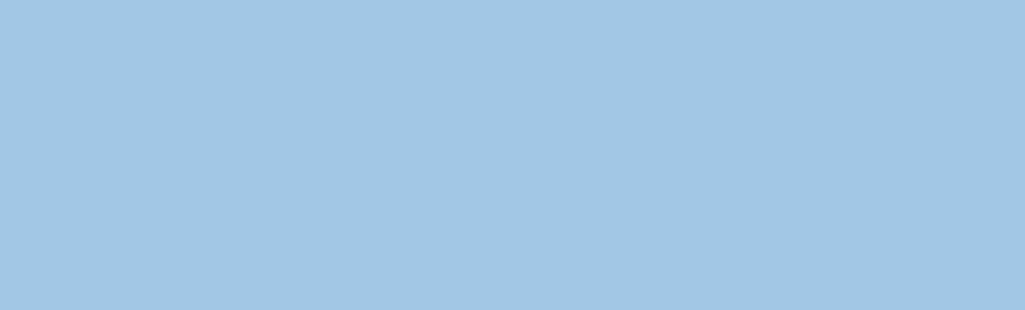
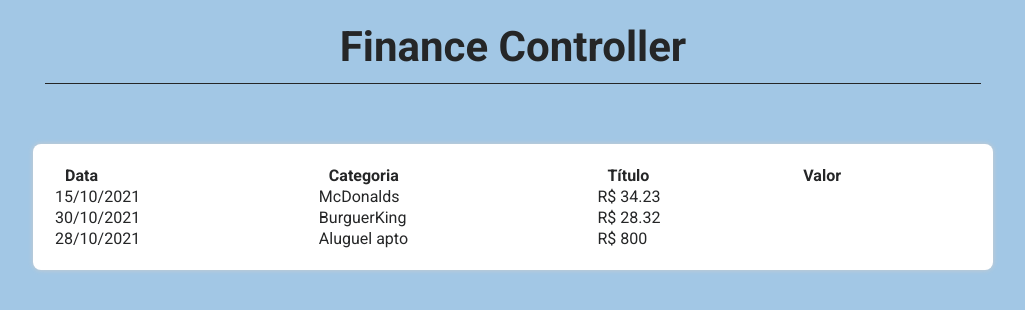
Before and after one commit to rodrigonahid/react-week, a React (Create React App) app: page /finances in a window 1280 px wide. Shown: the top 310 px of the page, without its empty margins (127-1152 px from the left). Built offline with nearby package versions, Linux system fonts and the light colour scheme.

Commit message:
Avançando

```diff
--- a/public/index.html
+++ b/public/index.html
@@ -30,7 +30,7 @@
       work correctly both with client-side routing and a non-root public URL.
       Learn how to configure a non-root public URL by running `npm run build`.
     -->
-    <title>React App</title>
+    <title>5 day w/ React</title>
   </head>
   <body>
     <noscript>You need to enable JavaScript to run this app.</noscript>
--- a/src/App.tsx
+++ b/src/App.tsx
@@ -2,6 +2,7 @@ import React from 'react';
 import { TodoList } from './TodoList';
 import { BrowserRouter, Route} from "react-router-dom";
 import { Home } from './Home';
+import { Finances } from './Finances';
 
 function App() {
 
@@ -9,6 +10,7 @@ function App() {
     <BrowserRouter>
       <Route exact path='/' component={Home} />
       <Route path='/todo-list' component={TodoList} />
+      <Route path='/finances' component={Finances} />
     </BrowserRouter>
   );
 }
--- /dev/null
+++ b/src/Finances.tsx
@@ -0,0 +1,40 @@
+import React from "react";
+import styled from "styled-components";
+import { Container, Header } from "./App.styles";
+import { FinanceItems, Item } from "./data/FinanceItems";
+import { Categories } from "./data/Categories";
+import { getCurrentMonth, filterListByMonth } from "./components/DateFilter";
+import { TableArea } from "./components/TableArea";
+
+const FinancesWrapper = styled.div`
+
+`;
+
+const Info = styled.section``;
+const Insert = styled.section``;
+
+export function Finances(){
+  const [list, setList] = React.useState(FinanceItems);
+  const [filteredList, setFilteredList] = React.useState<Item[]>([]);
+  const [currentMonth, setCurrentMonth] = React.useState(getCurrentMonth());
+
+  React.useEffect(()=>{
+    setFilteredList(filterListByMonth(list, currentMonth));
+  },[list,currentMonth])
+
+  return (
+    <Container>
+      <Header>
+        <h1>Finance Controller</h1>
+      </Header>
+      <FinancesWrapper>
+
+        <Info></Info>
+        <Insert></Insert>
+
+        <TableArea list={filteredList} />
+
+      </FinancesWrapper>
+    </Container>
+  )
+}
--- a/src/Home.tsx
+++ b/src/Home.tsx
@@ -35,6 +35,10 @@ const Projects = [
   {
     name: 'Dia 1 - ToDo List',
     link: '/todo-list'
+  },
+  {
+    name: 'Dia 2 - Finance Control',
+    link: '/finances'
   }
 ]
 
--- /dev/null
+++ b/src/components/DateFilter.ts
@@ -0,0 +1,35 @@
+import { Item } from "../data/FinanceItems";
+
+export const getCurrentMonth = () => {
+  let now = new Date();
+  return `${now.getFullYear()}-${now.getMonth()}`;
+}
+
+export const filterListByMonth = (list: Item[], date: string): Item[] => {
+  let newList: Item[] = [];
+  let [year, month] = date.split('-');
+
+  for(let i in list) {
+    if(list[i].date.getFullYear() === parseInt(year) && list[i].date.getMonth() === parseInt(month)){
+      newList.push(list[i])
+    }
+  }
+
+  return newList;
+}
+
+export const formatDate = (date: Date): string => {
+  let year = date.getFullYear();
+  let month = date.getMonth() + 1;
+  let day = date.getDate();
+
+  return `${addZeroToDate(day)}/${addZeroToDate(month)}/${year}`;
+}
+
+const addZeroToDate = (n: number): string => {
+  if(n<10){
+    return `0${n}`
+  }else{
+    return `${n}`
+  }
+}
--- /dev/null
+++ b/src/components/TableArea.tsx
@@ -0,0 +1,43 @@
+import styled from "styled-components";
+import { Item } from "../data/FinanceItems";
+import { TableItem } from "./TableItem";
+
+const Table = styled.table`
+  width: 100%;
+  background-color: #FFF;
+  padding: 20px;
+  box-shadow: 0px 0px 5px #ccc;
+  border-radius: 8px;
+  margin-top: 12px;
+  th{
+    padding: 0 10px;
+    text-align: left;
+  }
+`;
+
+type Props = {
+  list: Item[]
+}
+
+export const TableArea = ({list}: Props) => {
+  return(
+    <Table>
+      <thead>
+        <tr>
+          <th>Data</th>
+          <th>Categoria</th>
+          <th>Título</th>
+          <th>Valor</th>
+        </tr>
+      </thead>
+      <tbody>
+        {list.map((item, index)=>{
+          return(
+            <TableItem key={index} item={item} />
+          )
+
+        })}
+      </tbody>
+    </Table>
+  )
+}
--- /dev/null
+++ b/src/components/TableItem.tsx
@@ -0,0 +1,21 @@
+import styled from "styled-components";
+import { Item } from "../data/FinanceItems";
+import { formatDate } from "./DateFilter";
+
+const TableLine = styled.tr`
+
+`;
+
+type Props = {
+  item: Item;
+}
+
+export const TableItem = ({item}: Props) => {
+  return(
+    <TableLine>
+      <td>{formatDate(item.date)}</td>
+      <td>{item.title}</td>
+      <td>R$ {item.value}</td>
+    </TableLine>
+  );
+}
--- /dev/null
+++ b/src/data/Categories.ts
@@ -0,0 +1,13 @@
+type Category = {
+  [tag: string]: {
+    title: string;
+    color: string;
+    expense: boolean;
+  }
+}
+
+export const Categories: Category = {
+  food: { title: 'Alimentação', color: 'blue', expense: true },
+  rent: { title: 'Aluguel', color: 'brown', expense: true},
+  salary: { title: 'Salario', color: 'green', expense: false}
+}
--- /dev/null
+++ b/src/data/FinanceItems.ts
@@ -0,0 +1,33 @@
+export type Item = {
+  date: Date,
+  category: string;
+  title: string;
+  value: number;
+}
+
+export const FinanceItems: Item[] = [
+  {
+    date: new Date(2021, 9, 15),
+    category: 'food',
+    title: 'McDonalds',
+    value: 34.23
+  },
+  {
+    date: new Date(2021, 9, 30),
+    category: 'food',
+    title: 'BurguerKing',
+    value: 28.32
+  },
+  {
+    date: new Date(2021, 9, 28),
+    category: 'rent',
+    title: 'Aluguel apto',
+    value: 800.00
+  },
+  {
+    date: new Date(2021, 10, 15),
+    category: 'salary',
+    title: 'Salario seox',
+    value: 1190.00
+  }
+]
```
